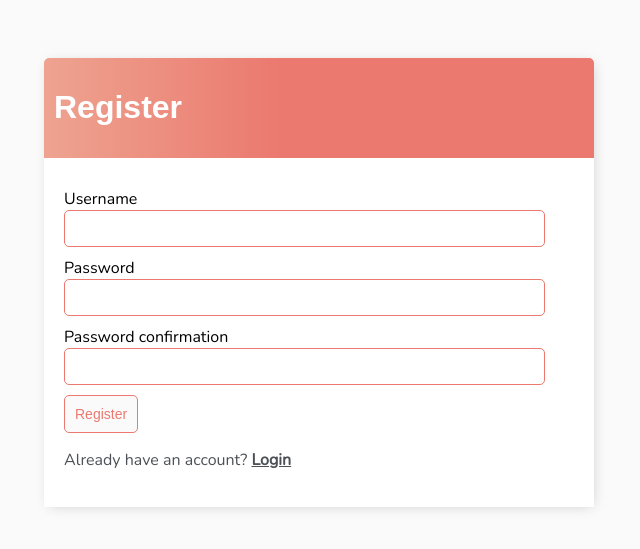
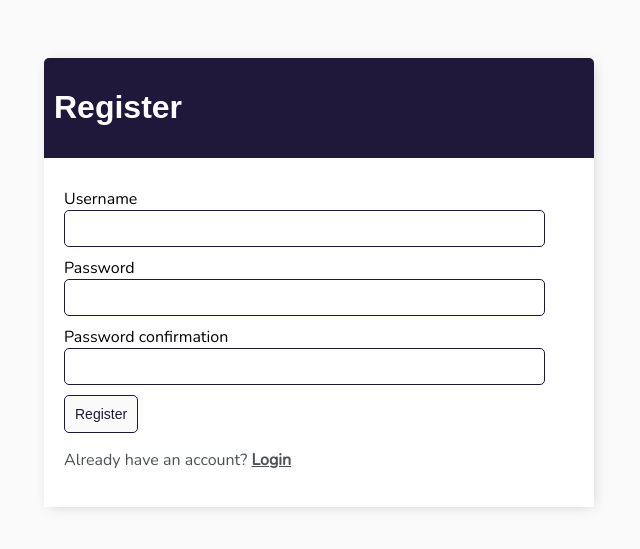
Before and after one commit to ethan-pt/todo_list, a Django app: page /register/ in a window 1280 px wide. Shown: the top 549 px of the page, without its empty margins (321-961 px from the left). Run offline with Django 4.2, Linux system fonts and the light colour scheme; parts of the project's set-up code (start-up, migrations or seed data) failed here and were passed over.

Commit message:
change styling

```diff
--- a/todo_list/static/styles.css
+++ b/todo_list/static/styles.css
@@ -35,7 +35,7 @@ input {
     color: #fff;
     padding: 10px;
     border-radius: 5px 5px 0 0;
-    background: linear-gradient(90deg, #EEA390 0%, #EB796F 43%, #EB796F 100%);
+    background: #1f183b;
 }
 
 .header-bar a {
@@ -119,7 +119,7 @@ input {
 
 
 #add-link {
-    color: #EB796F;
+    color: #1f183b;
     text-decoration: none;
     font-size: 42px;
     text-shadow: 1px 1px #81413b;
@@ -141,7 +141,7 @@ input {
 input[type=text],
 input[type=password],
 textarea {
-    border: 1px solid #EB796F;
+    border: 1px solid #1f183b;
     border-radius: 5px;
     padding: 10px;
     width: 90%;
@@ -158,9 +158,9 @@ label {
 }
 
 .button {
-    border: 1px solid #EB796F;
+    border: 1px solid #1f183b;
     background-color: #FAFAFA;
-    color: #EB796F;
+    color: #1f183b;
     padding: 10px;
     font-size: 14px;
     border-radius: 5px;
```
